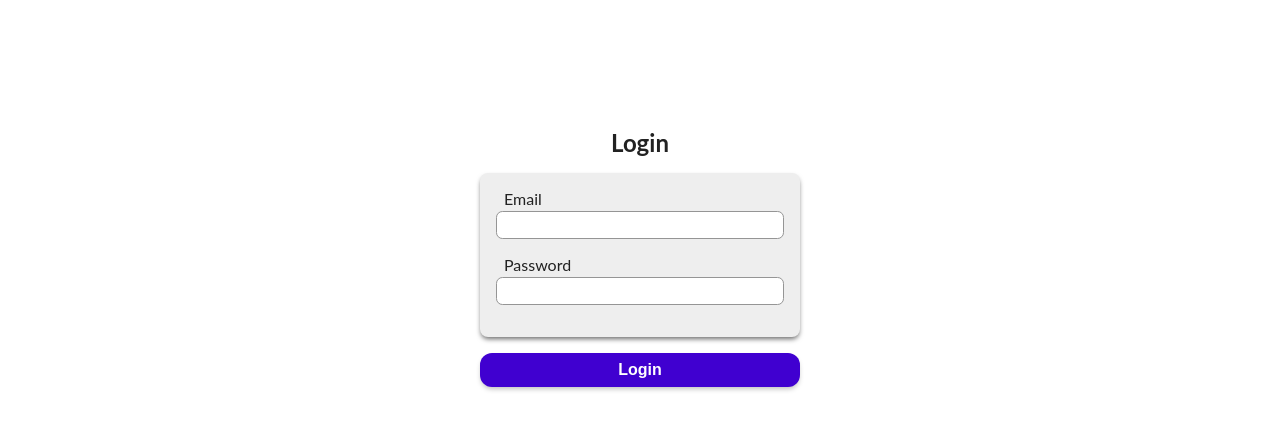
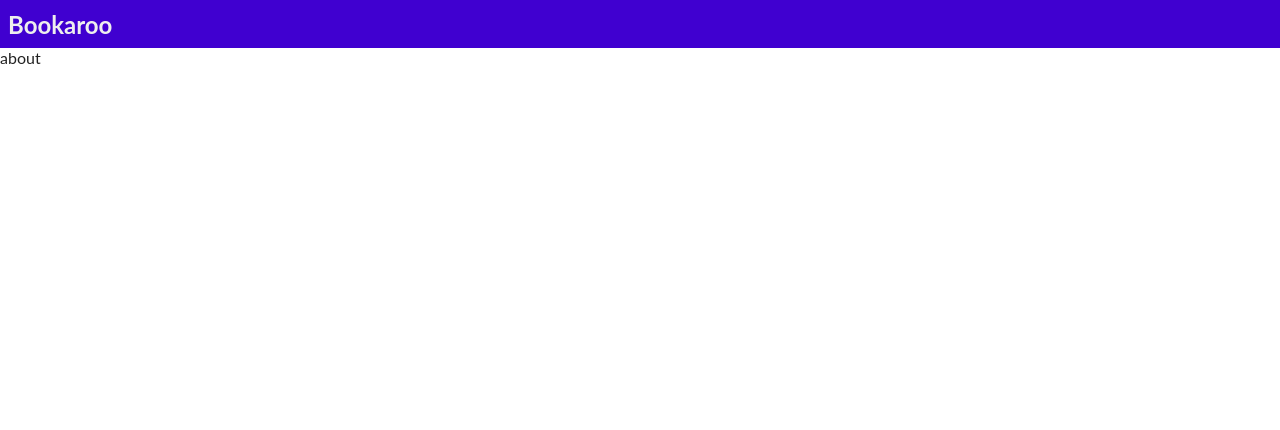
Before and after one commit to SEPT-MEDS/bookaroo, a React (Create React App) app in the folder frontend/: page /about in a window 1280 px wide. Before the commit this address led to /login. Shown: the top 430 px of the page. Built offline with nearby package versions, Linux system fonts and the light colour scheme.

Commit message:
Add navbar component to certain pages

```diff
--- a/frontend/src/App.js
+++ b/frontend/src/App.js
@@ -1,5 +1,6 @@
 import React from 'react'
 import styled, { ThemeProvider } from 'styled-components'
+import { BrowserRouter as Router } from 'react-router-dom'
 
 import styles from './styles'
 import Pages from './pages'
@@ -15,6 +16,7 @@ const App = () => {
 
   return (
     <>
+      <Router>
         <ThemeProvider
           theme={{ ...styles, ...styles[isDarkTheme ? 'dark' : 'light'] }}
         >
@@ -22,6 +24,7 @@ const App = () => {
             <Pages />
           </Main>
         </ThemeProvider>
+      </Router>
     </>
   )
 }
--- /dev/null
+++ b/frontend/src/components/Logo/Logo.js
@@ -0,0 +1,6 @@
+import React from 'react'
+
+const Logo = () =>
+  <h2>Bookaroo</h2>
+
+export default Logo
--- a/frontend/src/components/Navigation/Navigation.js
+++ b/frontend/src/components/Navigation/Navigation.js
@@ -1,14 +1,16 @@
-import React from 'react'
+import React, { useState } from 'react'
 
-import { Logo } from './navigationStyle'
+import { Logo } from '../'
+import { NavBar } from './navigationStyle'
 
 const Navigation = () => {
+  const [user] = useState(null /* TODO */)
   const [isAdmin] = useState(false /* TODO */)
 
   return <NavBar>
     <Logo />
-    { user && (admin ? <AdminFields /> : <CustomerFields />) }
-    { user && !admin && <ShoppingCart /> }
+    { user && (isAdmin ? <AdminFields /> : <CustomerFields />) }
+    { user && !isAdmin && <ShoppingCart /> }
     { user
       ? <SignedInFields />
       : <SignedOutFields />
--- a/frontend/src/components/Navigation/navigationStyle.js
+++ b/frontend/src/components/Navigation/navigationStyle.js
@@ -0,0 +1,14 @@
+import styled from 'styled-components'
+
+export const NavBar = styled.nav`
+  display: flex;
+  align-items: center;
+  height: 3em;
+  width: 100%;
+  font-size: 1rem;
+  color: ${p => p.theme.invertedText};
+  background: ${p => p.theme.primary};
+  padding-left: .5em;
+`
+
+export const Logo = styled.img``
--- a/frontend/src/components/index.js
+++ b/frontend/src/components/index.js
@@ -1 +1,3 @@
 export { default as BookCard } from './BookCard/BookCard'
+export { default as Navigation } from './Navigation/Navigation'
+export { default as Logo } from './Logo/Logo'
--- a/frontend/src/pages/index.js
+++ b/frontend/src/pages/index.js
@@ -1,18 +1,23 @@
 import React, { useEffect } from 'react'
-import { BrowserRouter as Router, Route, Redirect } from 'react-router-dom'
+import {
+  Switch,
+  Route,
+  Redirect,
+  useLocation,
+} from 'react-router-dom'
 
 import { useToken } from '../hooks'
+import { Navigation } from '../components'
 import BookPage from './BookPage/BookPage'
 import LoginPage from './LoginPage/LoginPage'
 import ContactPage from './ContactPage/ContactPage'
 import AboutPage from './AboutPage/AboutPage'
 
 const PrivateRoute = props => {
-  const {isLoggedIn} = useToken()
+  const { isLoggedIn } = useToken()
 
   useEffect(() => {
     // some auth observer that calls setIsLoggedIn()
-
   })
 
   return isLoggedIn ? (
@@ -23,13 +28,22 @@ const PrivateRoute = props => {
 }
 
 const Pages = () => {
+  const location = useLocation()
+  const pagesWithoutNav = ['login', 'signup']
   return (
-    <Router>
-      <PrivateRoute path="/" exact component={BookPage} />
-      <Route path="/login" exact component={LoginPage} />
-      <Route path="/contact" exact component={ContactPage} />
-      <Route path="/about" exact component={AboutPage} />
-    </Router>
+    <>
+      {/* Only show nav on some pages */}
+      {!pagesWithoutNav.includes(
+        location.pathname.split('/').filter(x => x)[0]
+      ) && <Navigation />}
+
+      <Switch>
+        <PrivateRoute path="/" exact component={BookPage} />
+        <Route path="/login" exact component={LoginPage} />
+        <Route path="/contact" exact component={ContactPage} />
+        <Route path="/about" exact component={AboutPage} />
+      </Switch>
+    </>
   )
 }
 
--- a/frontend/src/styles/index.js
+++ b/frontend/src/styles/index.js
@@ -8,6 +8,7 @@ const styles = {
     backgroundSecondary: '#EEEEEE',
 
     text: '#222222',
+    invertedText: '#EEEEEE',
     greyText: '#636363',
 
     buttonInactive: '#E1E1E1',
@@ -22,6 +23,7 @@ const styles = {
     backgroundSecondary: '#333333',
 
     text: '#EEEEEE',
+    invertedText: '#222222',
     greyText: '#BBBBBB',
 
     buttonInactive: '#3F3F3F',
```
Lines whose indentation alone changed are shown as unchanged.
